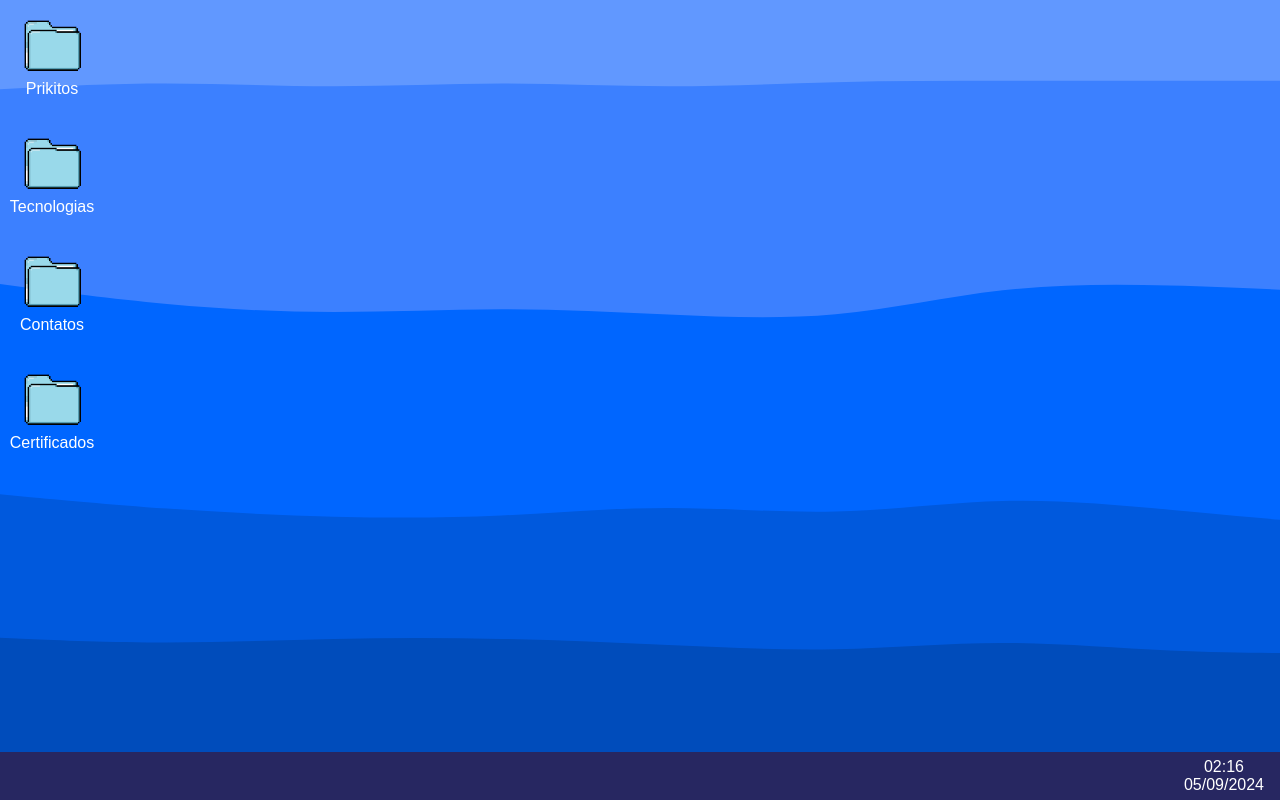
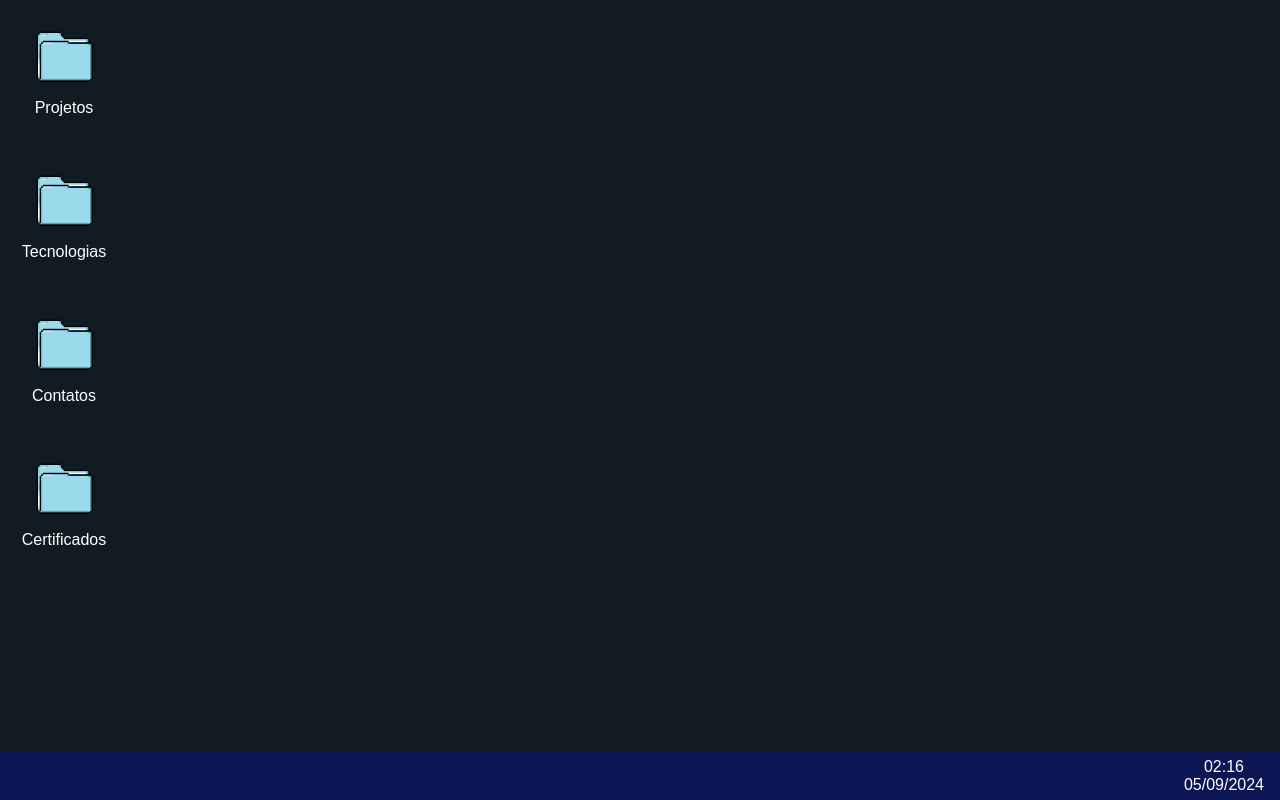
Before and after one commit to MarcosKern/newPortfolio, a React (Vite) app: page /desktop in a window 1280 px wide. Built offline with nearby package versions, Linux system fonts and the light colour scheme.

Commit message:
css adjust

```diff
--- a/src/components/desktop/Desktop.tsx
+++ b/src/components/desktop/Desktop.tsx
@@ -30,13 +30,15 @@ export default function Desktop() {
       <main className="workArea">
         <div
         className="icon"
-        onDoubleClick={ () => newWindow("Projetos", windowKey) }>
+        onDoubleClick={ () => newWindow("Projetos", windowKey) }
+        >
           <img src={folderAsset} alt="" />
-          <p>Prikitos</p>
+          <p>Projetos</p>
         </div>
         <div
         className="icon"
-        onDoubleClick={ () => newWindow("Tecnologias", windowKey) }>
+        onDoubleClick={ () => newWindow("Tecnologias", windowKey) }
+        >
           <img src={folderAsset} alt="" />
           <p>Tecnologias</p>
         </div>
--- a/src/components/desktop/desktop.css
+++ b/src/components/desktop/desktop.css
@@ -4,30 +4,44 @@
     background-color: #333333;
     height: 100dvh;
     overflow: hidden;
+    background-color: rgba(0, 13, 19, 0.938);
+    background-size: cover;
 }
 
 .workArea {
     flex: 1;
-    background-image:url(../../assets/layered-waves-haikei.svg);
-    background-size: cover;
     display: flex;
     flex-direction: column;
     overflow: hidden;
+    flex-wrap: wrap;
+    margin-right: auto;
 }
 
 .icon {
-    height: 86px;
-    width: 72px;
+    height: 7em;
+    width: 6em;
     margin: 1em;
-    border-radius: 5px;
+    gap: .5em;
+    border-radius: .7em;
     display: flex;
     flex-direction: column;
     align-items: center;
+    justify-content: center;
     color: white;
     font-family: sans-serif;
     user-select: none;
     -moz-user-select: none;
     -webkit-user-select: none;
+}
+
+.icon:hover {
+    background-color: #0169f11c;
+    box-shadow: #0000004f 0px 0px 10px;
+}
+
+.iconSelected {
+    background-color: #0169f141;
+    box-shadow: #0000004f 0px 0px 10px;
 }
 
 .icon img {
```
